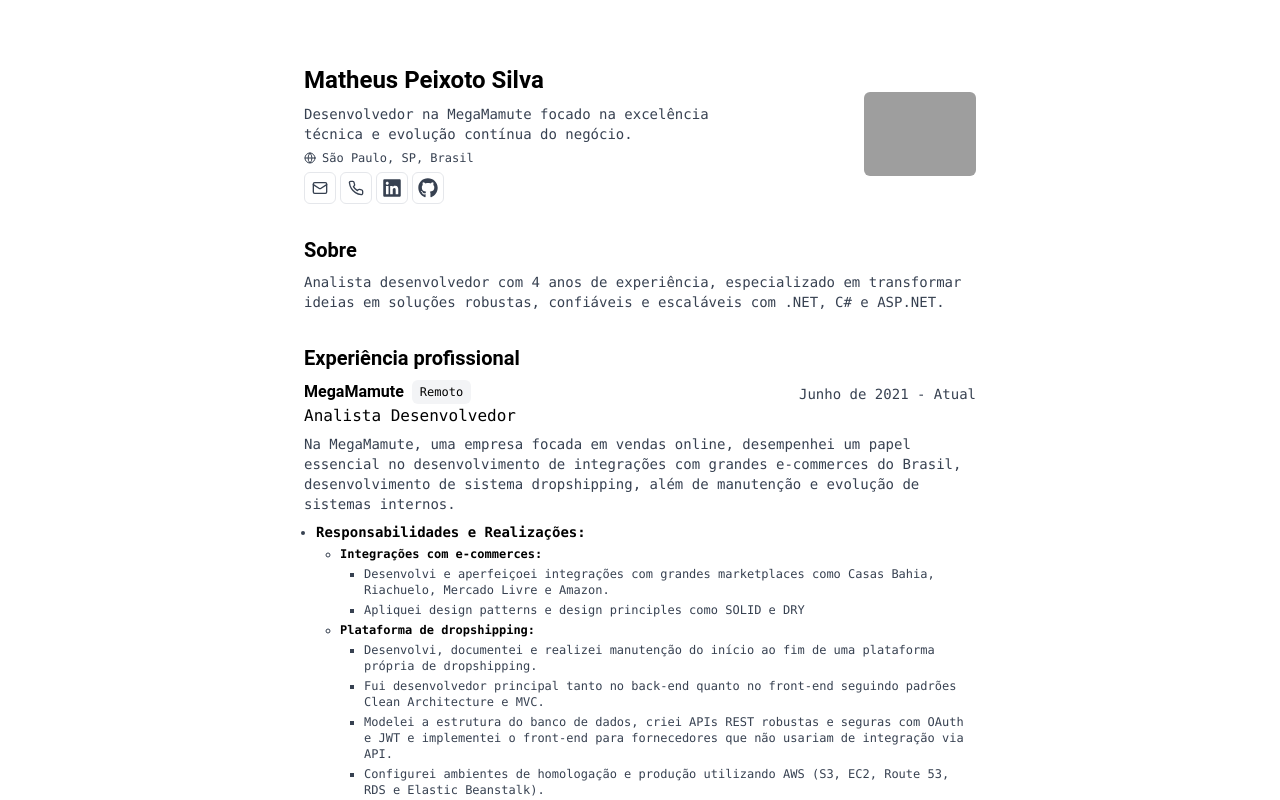
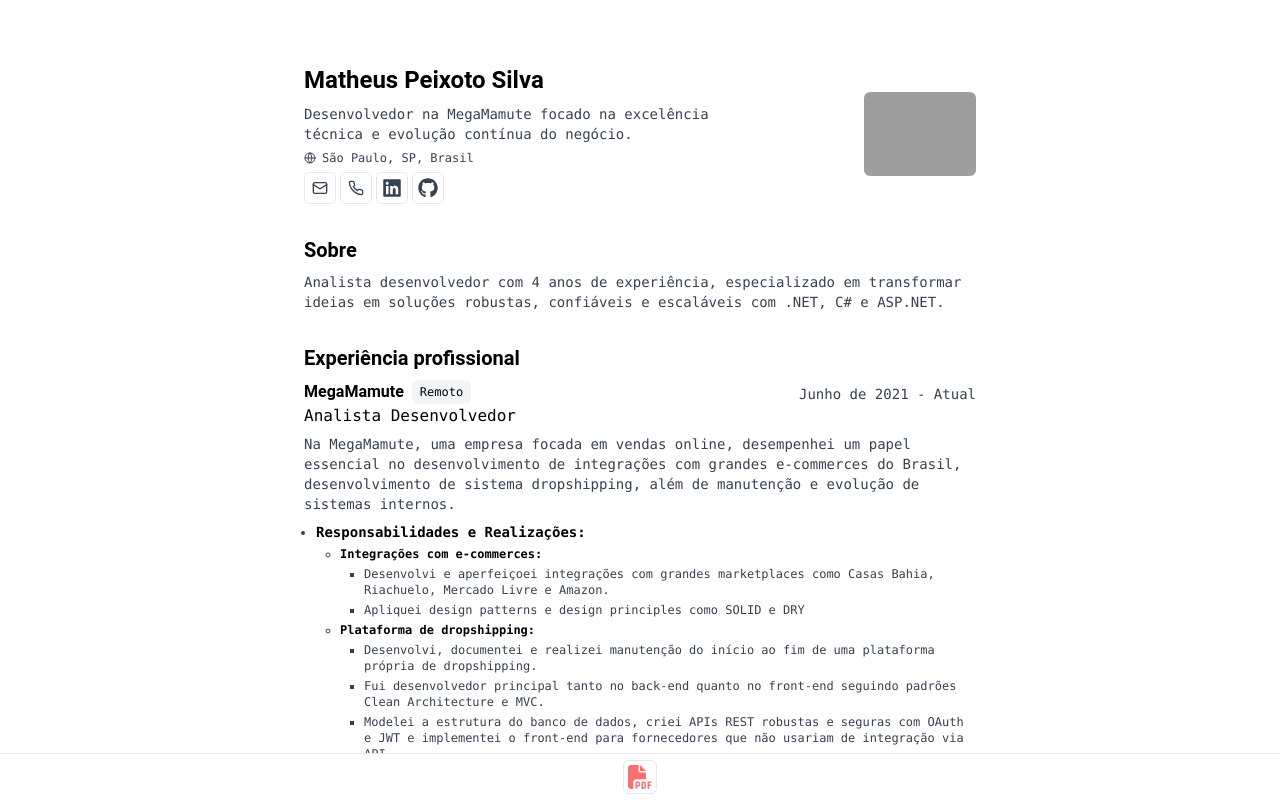
Before and after one commit to matheus-peixoto/Resume, a Next.js app: page / in a window 1280 px wide. Shown: the top 800 px of the page. Built offline with nearby package versions, Linux system fonts and the light colour scheme; grey boxes are pictures that could not be loaded.

Commit message:
feat: btn to trigger printing dialog

```diff
--- a/src/app/page.tsx
+++ b/src/app/page.tsx
@@ -6,7 +6,8 @@ import {
   About,
   Education,
   Skills,
-  Project
+  Project,
+  StickyFooter
 } from "./sections";
 
 export const metadata: Metadata = {
@@ -25,6 +26,7 @@ export default function Page() {
         <Skills />
         <Project />
       </section>
+      <StickyFooter />
     </main>
   );
 }
--- a/src/app/sections/index.ts
+++ b/src/app/sections/index.ts
@@ -1,9 +1,12 @@
+"use client";
+
 import { GeneralInfo } from "./generalInfo";
 import { About } from "./about";
 import { WorkExperience } from "./workExperience";
 import { Education } from "./education";
 import { Skills } from "./skill";
 import { Project } from "./project";
+import { StickyFooter } from "./stickyFooter";
 
 export {
     GeneralInfo,
@@ -11,5 +14,6 @@ export {
     WorkExperience,
     Education,
     Skills,
-    Project
+    Project,
+    StickyFooter
 };
--- /dev/null
+++ b/src/app/sections/stickyFooter.tsx
@@ -0,0 +1,15 @@
+import { FaFilePdf } from "react-icons/fa6";
+
+export function StickyFooter() {
+    const openPrintDialog = () => {
+        window.print();
+    };
+
+    return (
+        <div className="fixed flex justify-center align-middle bottom-0 left-0 right-0 border-t bg-white p-1 py-1.5 text-sm print:hidden ">
+            <button className="inline-flex justify-center align-middle text-red-400 text-center rounded-md border border-gray-200 p-1 hover:text-red-500" onClick={openPrintDialog}>
+                <FaFilePdf size={24} />
+            </button>
+        </div>
+    );
+}
```
